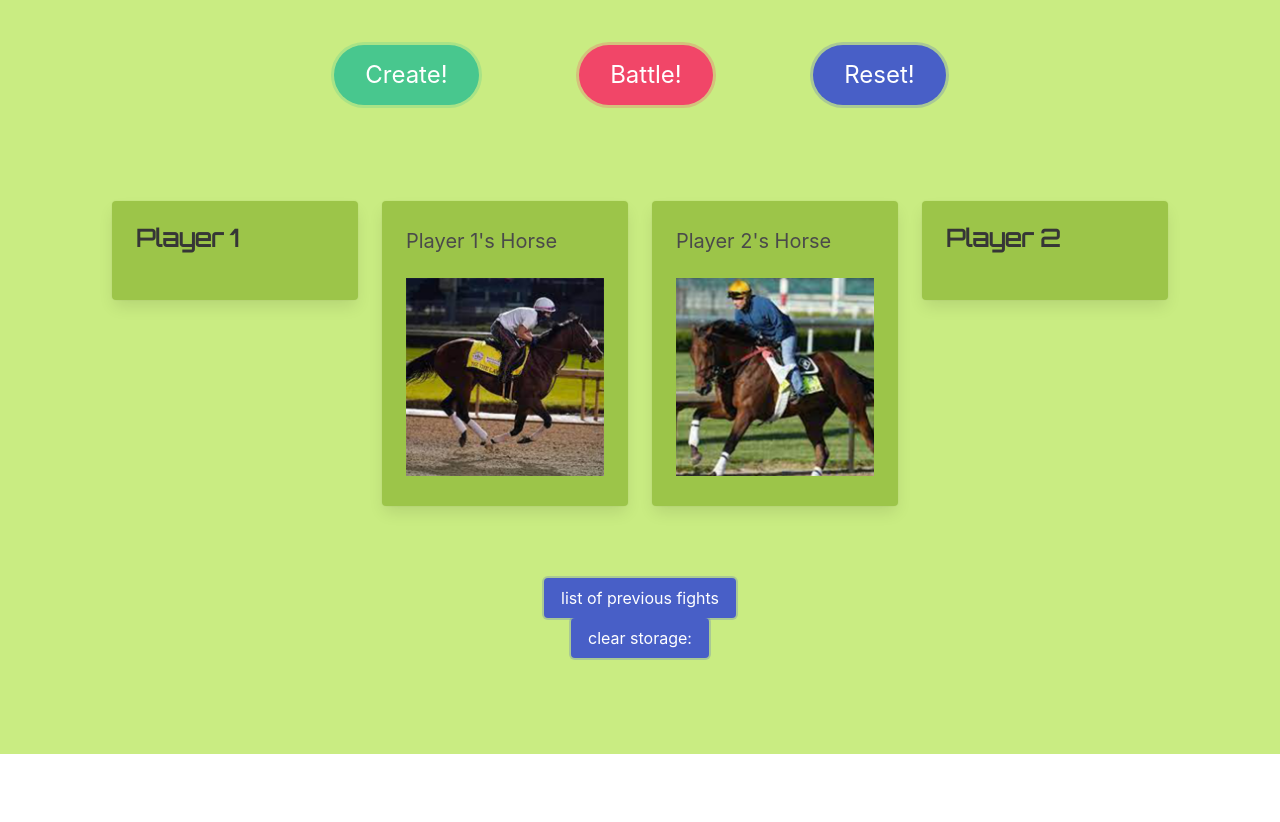
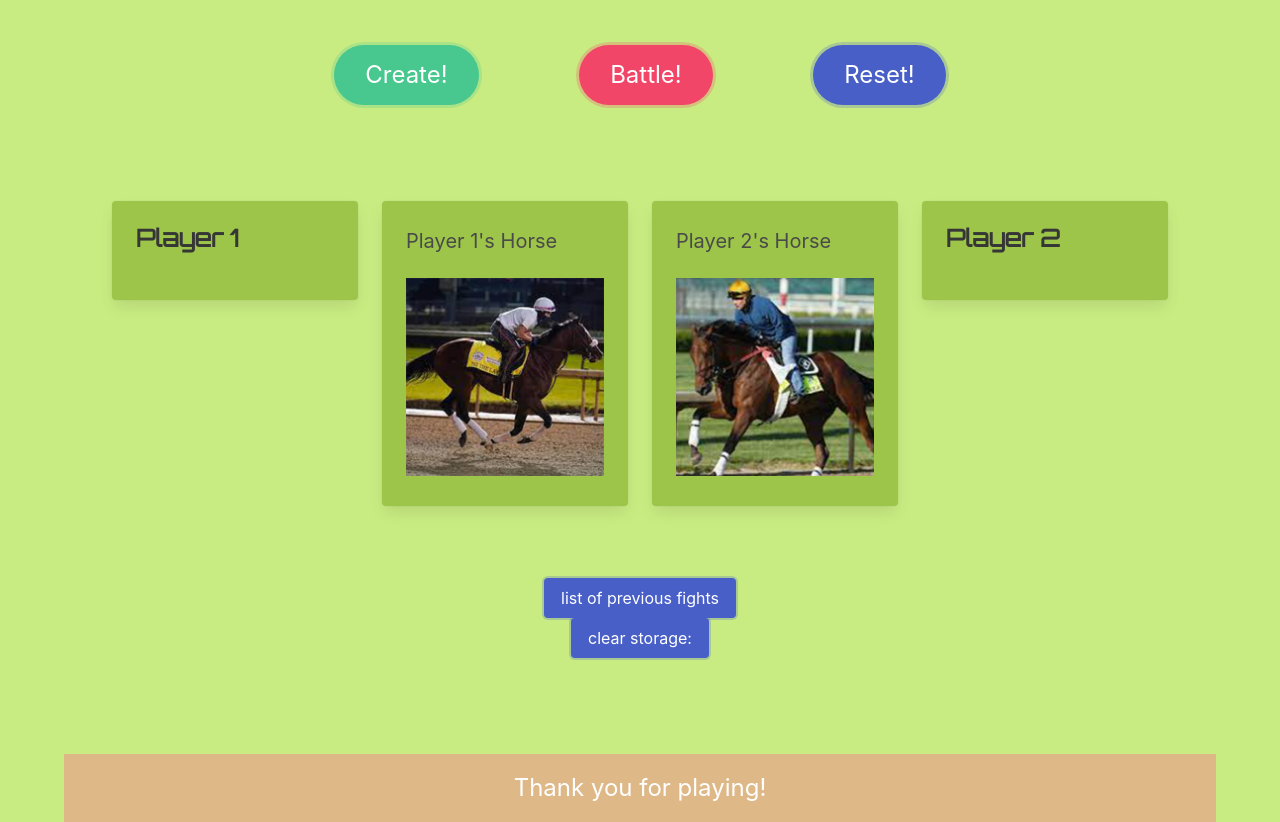
Before and after one commit to TannerRhines/BerkeleyRacingClub, a plain HTML site: page index.html in a window 1280 px wide. Shown: the part 171-993 px from the top of the page. Before the commit the page ends 925 px from the top, so only its background shows below. Drawn offline with nearby package versions, Linux system fonts and the light colour scheme.

Commit message:
added footer into html and css

```diff
--- a/assets/styles.css
+++ b/assets/styles.css
@@ -37,6 +37,19 @@ body {
     background-color: rgb(156, 197, 73);
   }
 
+  footer {
+    background-color: rgb(222, 184, 135);
+    padding: 20px;
+    text-align: center;
+  }
+
+  footer p {
+    color: white;
+    font-size: 18px;
+  }
+
+
+
   @keyframes bump1 {
     0%, 50%, 100% {
       transform: scale(1) rotate(0deg) translateX(0px);
--- a/index.html
+++ b/index.html
@@ -94,6 +94,10 @@
 
     </section>
 
+    <footer class="py-4 has-text-centered" style="background-color: rgb(222, 184, 135);" >
+        <p class="is-size-4" >Thank you for playing!</p>
+    </footer>
+
 
 
 
```
